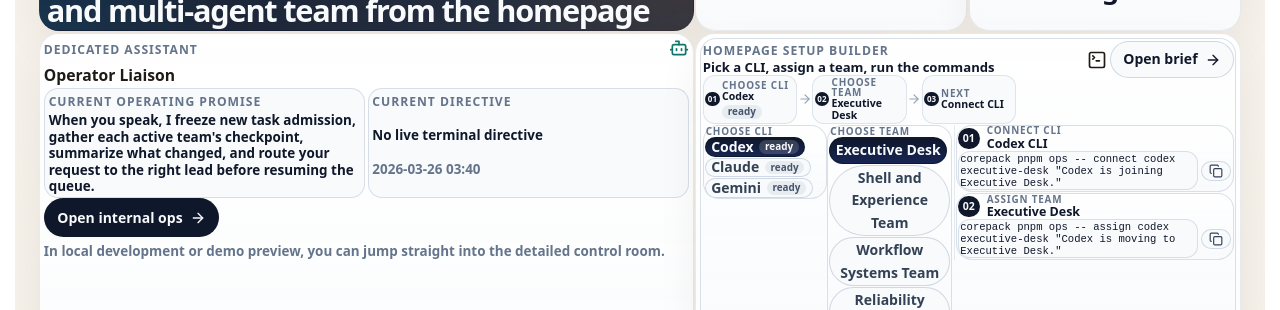
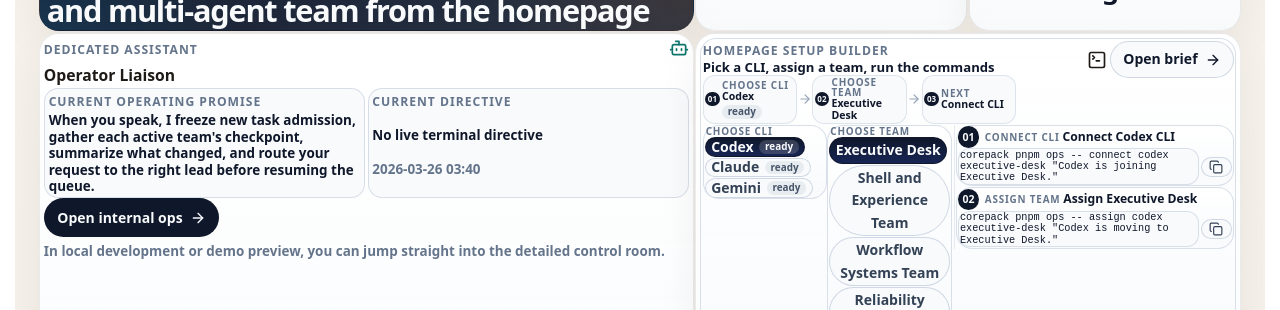
Before and after one commit to GongJae00/research-pages, a Next.js app in the folder apps/web/: page /en in a window 1280 px wide. Shown: the part 1640-1950 px from the top of the page. Built offline with nearby package versions, Linux system fonts and the light colour scheme; no server answers.

Commit message:
Autonomy batch 1525: shell-experience

```diff
--- a/apps/web/src/components/homepage-agent-control-section.module.css
+++ b/apps/web/src/components/homepage-agent-control-section.module.css
@@ -706,8 +706,8 @@
 
 .copyCard {
   display: grid;
-  gap: 0.06rem;
-  padding: 0.05rem 0.07rem;
+  gap: 0.04rem;
+  padding: 0.04rem 0.06rem;
 }
 
 .copyMetaRow,
@@ -715,17 +715,19 @@
   display: flex;
   align-items: center;
   justify-content: space-between;
-  gap: 0.16rem;
+  gap: 0.12rem;
 }
 
 .commandTitleStack {
-  display: grid;
-  gap: 0.04rem;
+  display: flex;
+  flex-wrap: wrap;
+  align-items: baseline;
+  gap: 0.2rem;
   min-width: 0;
 }
 
 .commandTitleStackCompact {
-  gap: 0.02rem;
+  gap: 0.18rem;
 }
 
 .commandEyebrow {
@@ -746,8 +748,8 @@
 
 .commandTitleStack strong {
   color: #0f172a;
-  font-size: 0.78rem;
-  line-height: 1.1;
+  font-size: 0.76rem;
+  line-height: 1.05;
 }
 
 .commandInlineHint {
@@ -783,7 +785,7 @@
   display: block;
   flex: 1 1 auto;
   min-width: 0;
-  padding: 0.03rem 0.08rem;
+  padding: 0.02rem 0.07rem;
   border: 1px solid rgba(203, 213, 225, 0.72);
   border-radius: 12px;
   background: rgba(248, 250, 252, 0.92);
@@ -797,14 +799,14 @@
 .copyCard code {
   overflow-wrap: anywhere;
   color: #0f172a;
-  font-size: 0.66rem;
-  line-height: 1.14;
+  font-size: 0.64rem;
+  line-height: 1.1;
 }
 
 .copyTitleGroup {
   display: inline-flex;
   align-items: center;
-  gap: 0.45rem;
+  gap: 0.34rem;
 }
 
 .commandStep {
--- a/apps/web/src/components/homepage-agent-control-section.tsx
+++ b/apps/web/src/components/homepage-agent-control-section.tsx
@@ -273,7 +273,9 @@ export function HomepageAgentControlSection({
           kind: "connect" as const,
           step: "01",
           label: isKoreanLocale(locale) ? "CLI 연결" : "Connect CLI",
-          title: selectedProvider?.label ?? "-",
+          title: isKoreanLocale(locale)
+            ? `${selectedProvider?.label ?? "-"} CLI`
+            : `Connect ${selectedProvider?.label ?? "-"} CLI`,
           command: setupManifest.commands.connect,
           buttonLabel: copy.connectCommand,
         },
@@ -281,7 +283,9 @@ export function HomepageAgentControlSection({
           kind: "assign" as const,
           step: "02",
           label: isKoreanLocale(locale) ? "팀 배정" : "Assign team",
-          title: selectedTeam?.name ?? "-",
+          title: isKoreanLocale(locale)
+            ? `${selectedTeam?.name ?? "-"} ${copy.assignedTeam}`
+            : `Assign ${selectedTeam?.name ?? "-"}`,
           command: setupManifest.commands.assign,
           buttonLabel: copy.assignCommand,
         },
@@ -477,7 +481,7 @@ export function HomepageAgentControlSection({
                       <span className={styles.commandStep}>{item.step}</span>
                       <div className={`${styles.commandTitleStack} ${styles.commandTitleStackCompact}`}>
                         <span className={styles.commandEyebrow}>{item.label}</span>
-                        <strong>{item.kind === "connect" ? `${item.title} CLI` : item.title}</strong>
+                        <strong>{item.title}</strong>
                         <span className={styles.commandInlineHint}>
                           {item.kind === "connect"
                             ? isKoreanLocale(locale)
```
